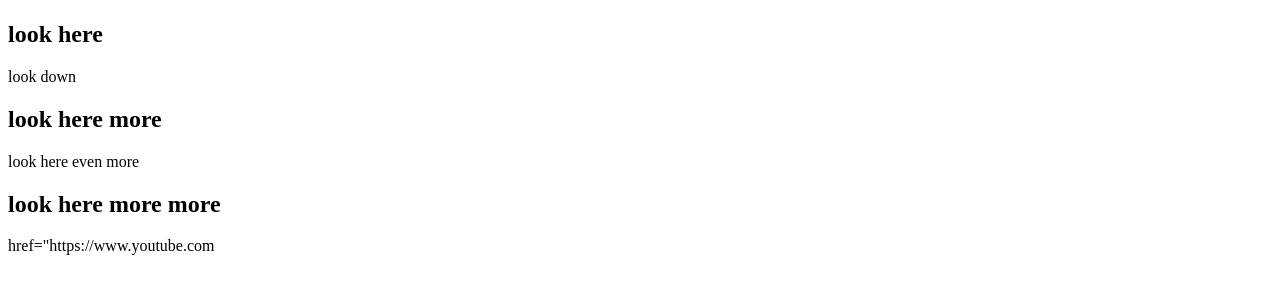
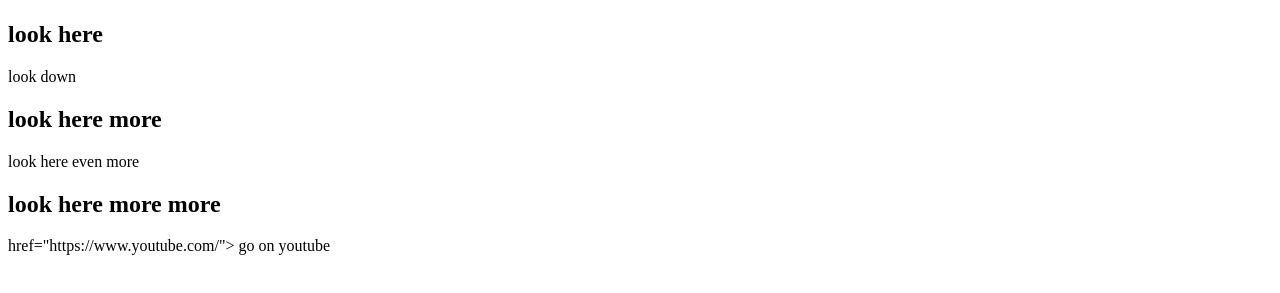
Before and after one commit to TeaCob/my-scond-webpage, a plain HTML site: page index.html in a window 1280 px wide. Shown: the part 59-352 px from the top of the page. Drawn offline with Linux system fonts and the light colour scheme.

Commit message:
fixt link

```diff
--- a/index.html
+++ b/index.html
@@ -16,7 +16,7 @@
 <h2>look here more</h2>
 <p>look here even more</p>
 <h2>look here more more </h2>
-<p><a>href="https://www.youtube.com</a></p>
+<p><a>href="https://www.youtube.com/"> go on youtube </a></p>
 
 </body>
 </html>
```
